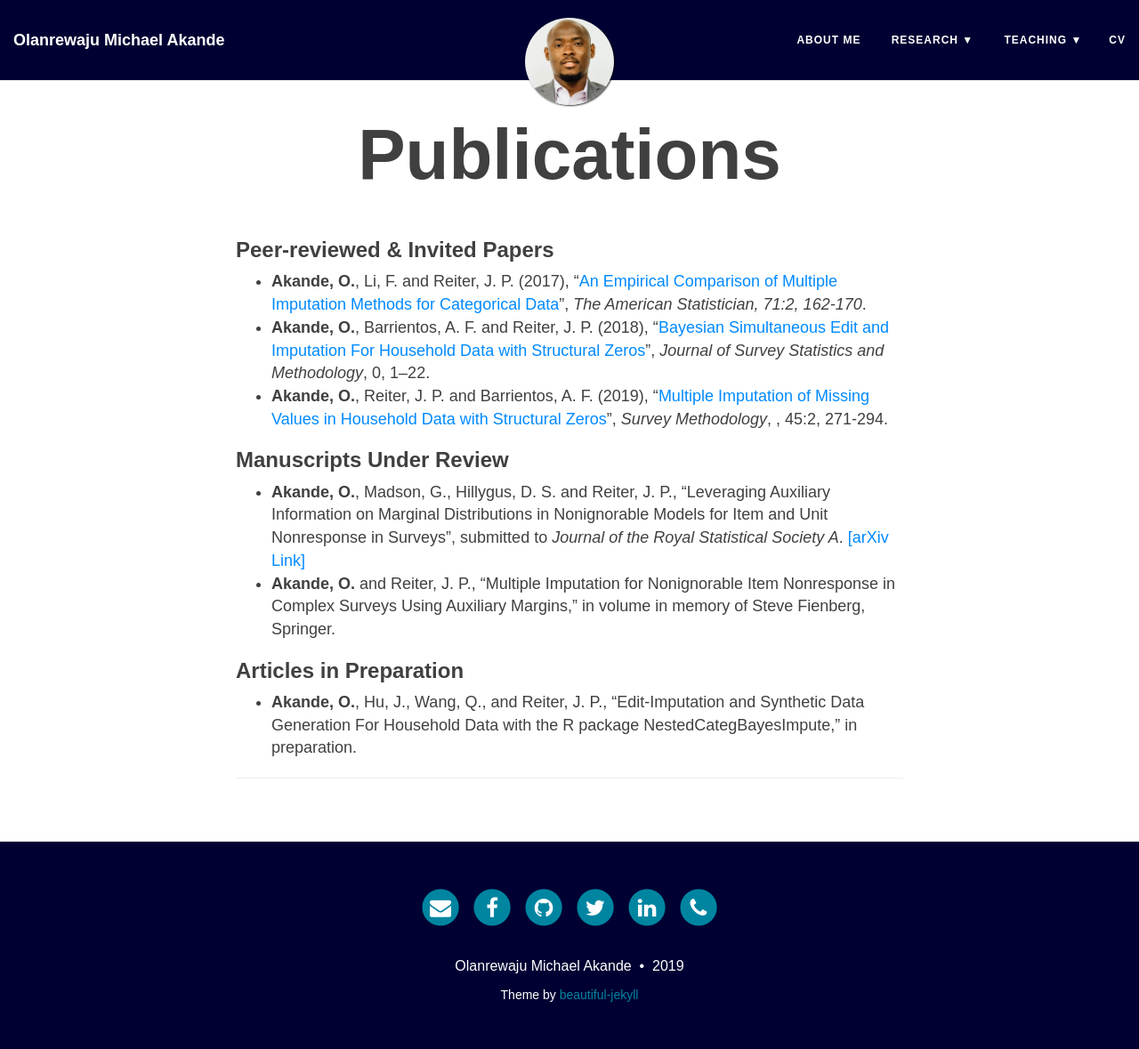
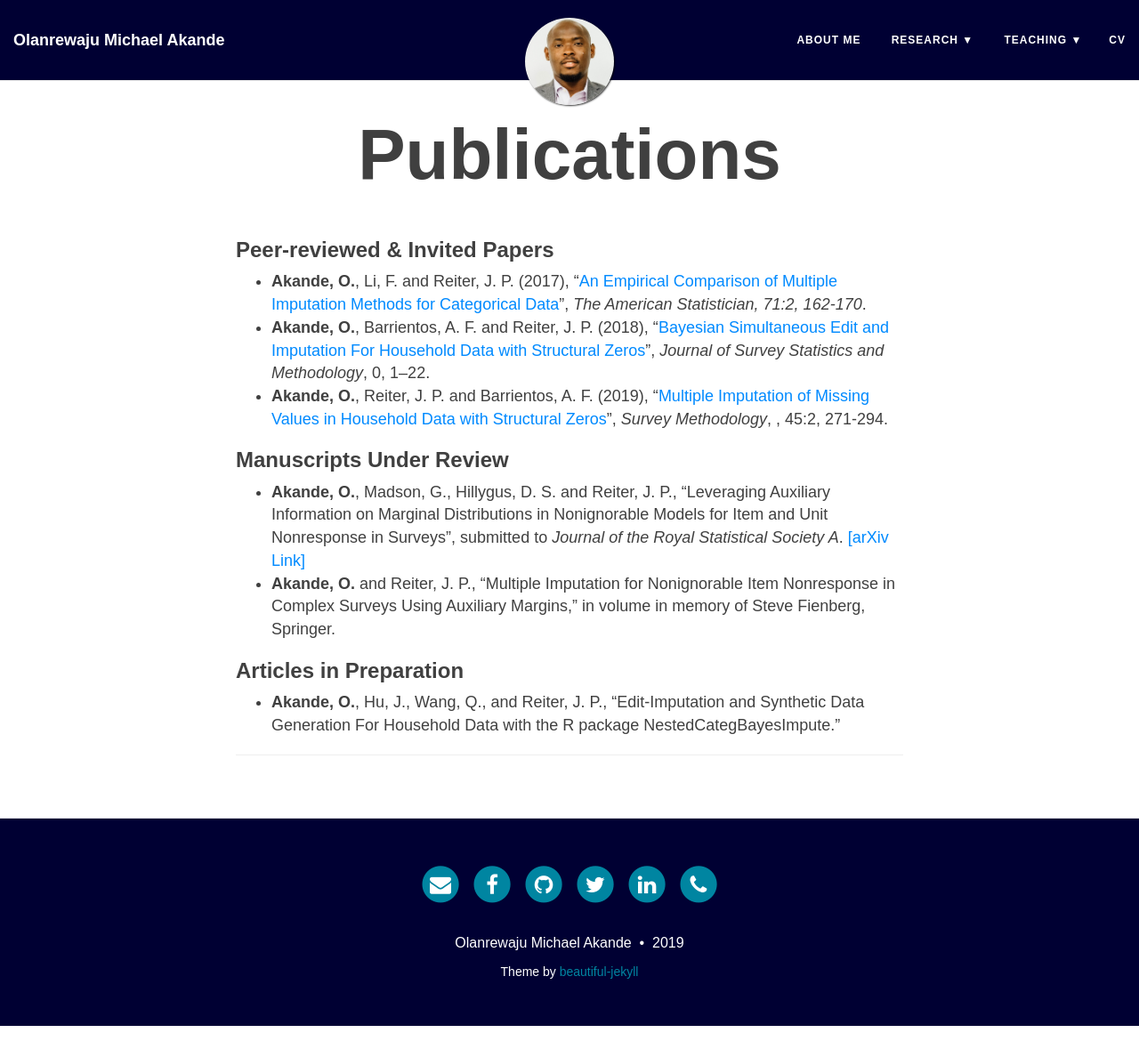
Before and after one commit to akandelanre/akandelanre.github.io, a Jekyll site: the page built from publications.md, in a window 1280 px wide and 1179 px high. Shown: the whole window at 89% size. Built offline with Jekyll 4.4.1, drawn with Linux system fonts in a browser that asks for light colours; nearby versions of some CDN libraries.

Commit message:
Minor update

```diff
--- a/publications.md
+++ b/publications.md
@@ -13,6 +13,6 @@ title: Publications
 - **Akande, O.** and Reiter, J. P., "Multiple Imputation for Nonignorable Item Nonresponse in Complex Surveys Using Auxiliary Margins,"  in volume in memory of Steve Fienberg, Springer.
 
 ### Articles in Preparation
-- **Akande, O.**, Hu, J., Wang, Q., and Reiter, J. P., "Edit-Imputation and Synthetic Data Generation For Household Data with the R package NestedCategBayesImpute," in preparation.
+- **Akande, O.**, Hu, J., Wang, Q., and Reiter, J. P., "Edit-Imputation and Synthetic Data Generation For Household Data with the R package NestedCategBayesImpute."
 
 -------------------------
```
